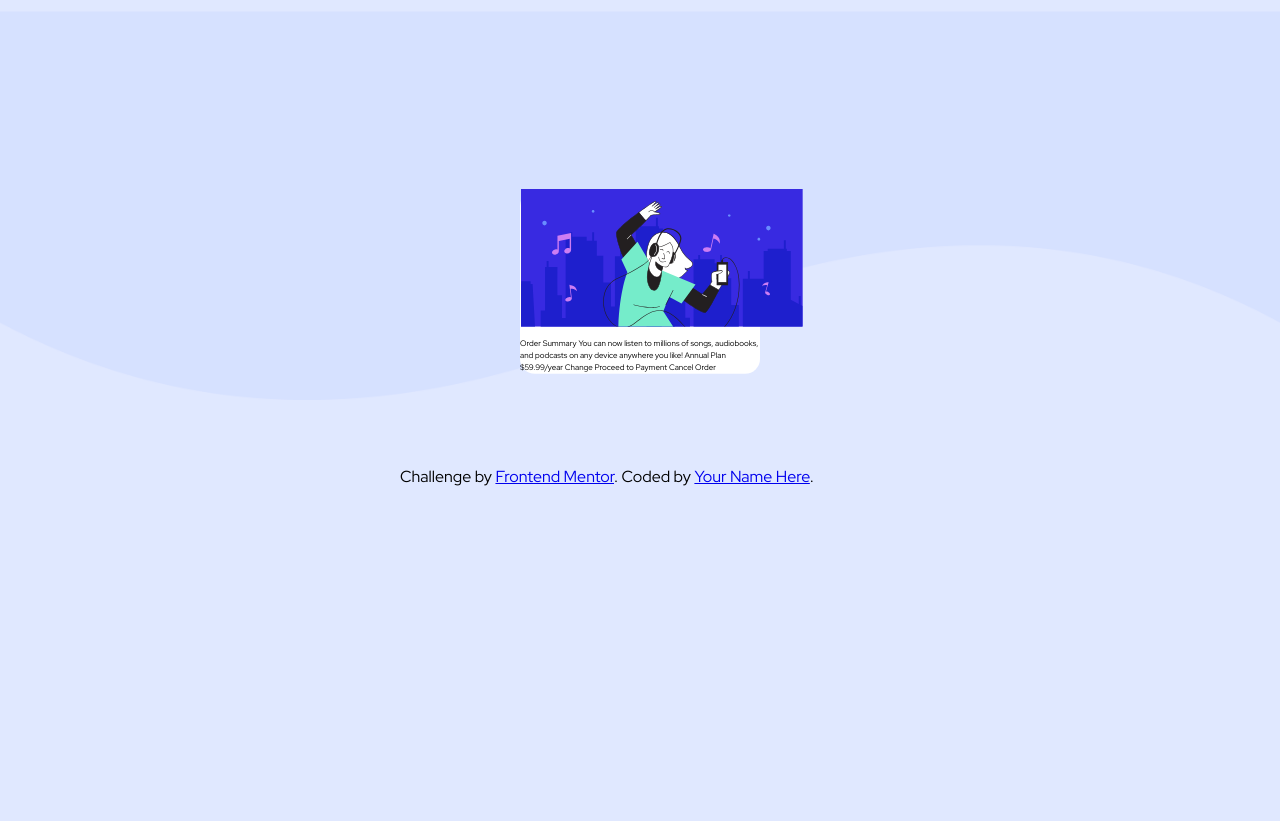
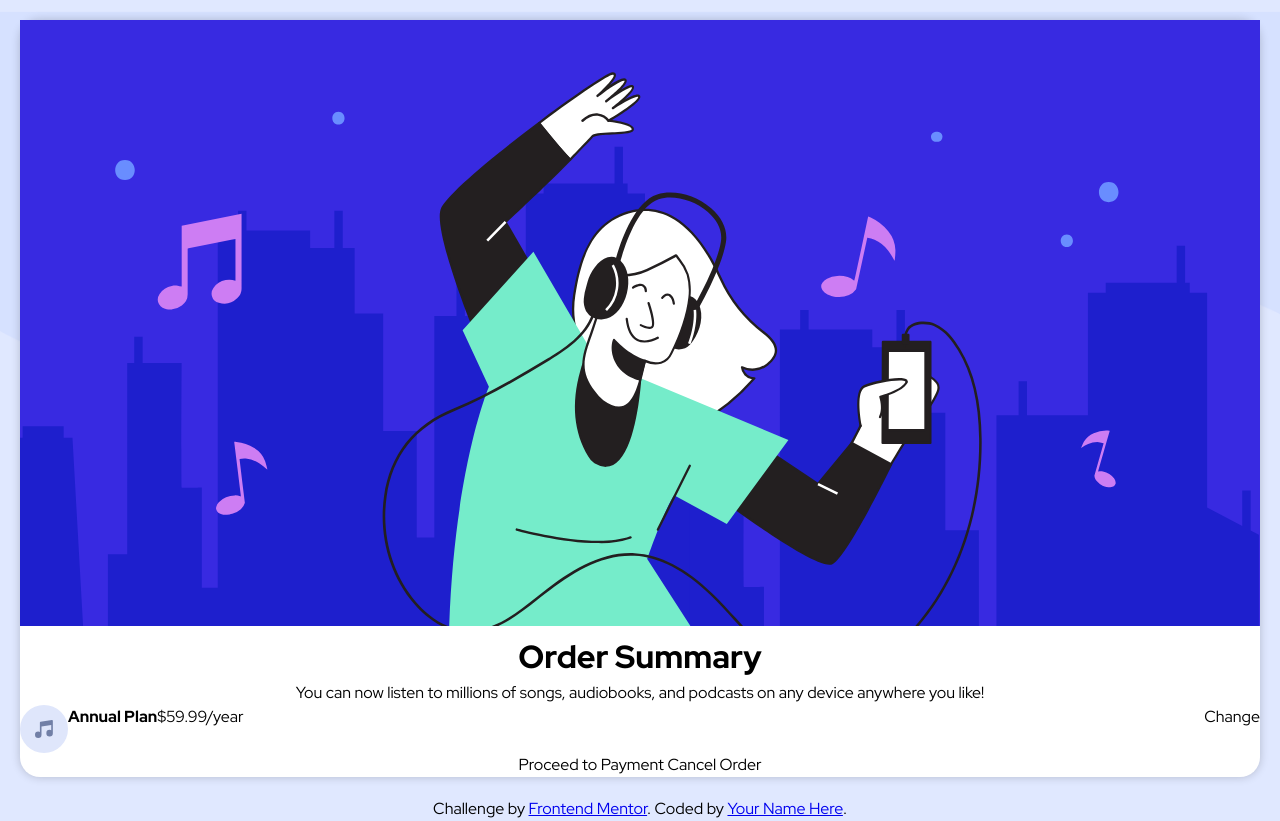
Before and after one commit to AmeerBamigbayan/Order-Summary, a plain HTML site: page index.html in a window 1280 px wide. Before the commit the page ends 800 px from the top, so only its background shows below. Drawn offline with Linux system fonts and the light colour scheme.

Commit message:
started using display flex

```diff
--- a/index.html
+++ b/index.html
@@ -11,17 +11,22 @@
   <div class="body">
   <div class="container">
    <div class="img">
-      <img src="img/illustration-hero.svg" alt="qr-code" />
+      <img src="img/illustration-hero.svg" alt="illustration" />
     </div>
-  Order Summary
+  <h1>Order Summary</h1>
 
-  You can now listen to millions of songs, audiobooks, and podcasts on any
-  device anywhere you like!
+  <p>You can now listen to millions of songs, audiobooks, and podcasts on any
+  device anywhere you like!</p>
 
-  Annual Plan
-  $59.99/year
+  <div class="pricing">
 
-  Change
+    <div class="text"> <img src="img/icon-music.svg" alt="music" />
+    <h4>Annual Plan</h4>
+    <p>$59.99/year</p></div>
+    <div class="change">Change</div>
+</div>
+
+
 
   Proceed to Payment
   Cancel Order
--- a/style.css
+++ b/style.css
@@ -15,34 +15,29 @@ body{
     font-weight: 400;
     background-repeat: no-repeat;
     background-color: #e0e8ff;
-    align-items: center;
-    align-items: center;
+    text-align: center;
     background-size: cover;
     background-image: url(img/bg.png);
-    margin-right: 400px;
-    margin-left: 400px;
-    margin-top: 100px;
+
 
 }
 
 .container{
-   width: auto;
-    margin: 0 auto;
-    background: #fff;
-    border-radius: 30px;
-    transform: scale(0.5);
-    height: auto;
-
-
-    /*top: -180px;*/
+    background-color: #fff;
+    margin: 20px;
+    border-radius: 20px;
+    box-shadow: 0px 0px 10px 0px rgba(0,0,0,0.2);
 }
 
 .img img{
-    transform: scale(0.9);
-   position: relative;
-    margin-left: -30.1px;
-    width: 626.7px;
-    height: 100%;
-    margin-top: -20px;
+   width: 100%;
+}
 
+.pricing{
+    display: flex;
+    justify-content: space-between;
 }
+
+.text{
+    display: flex;
+}
```
